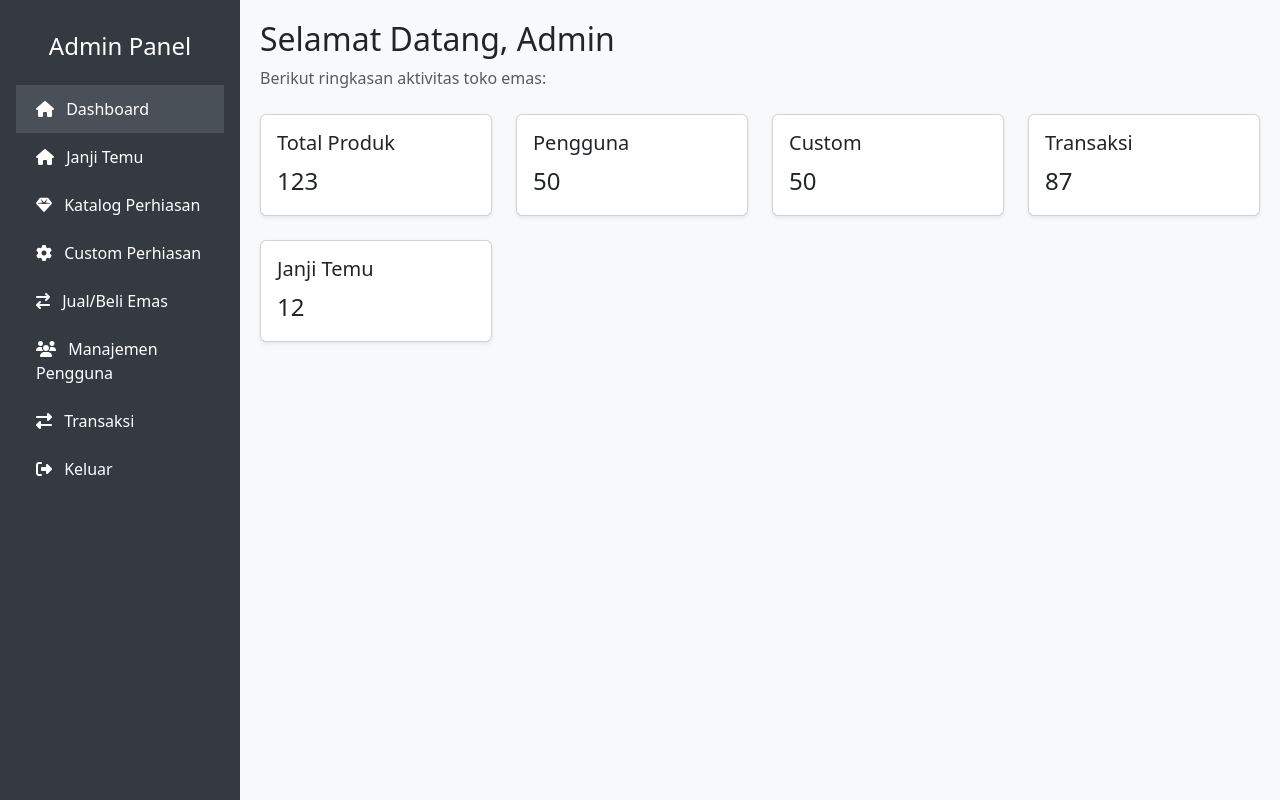
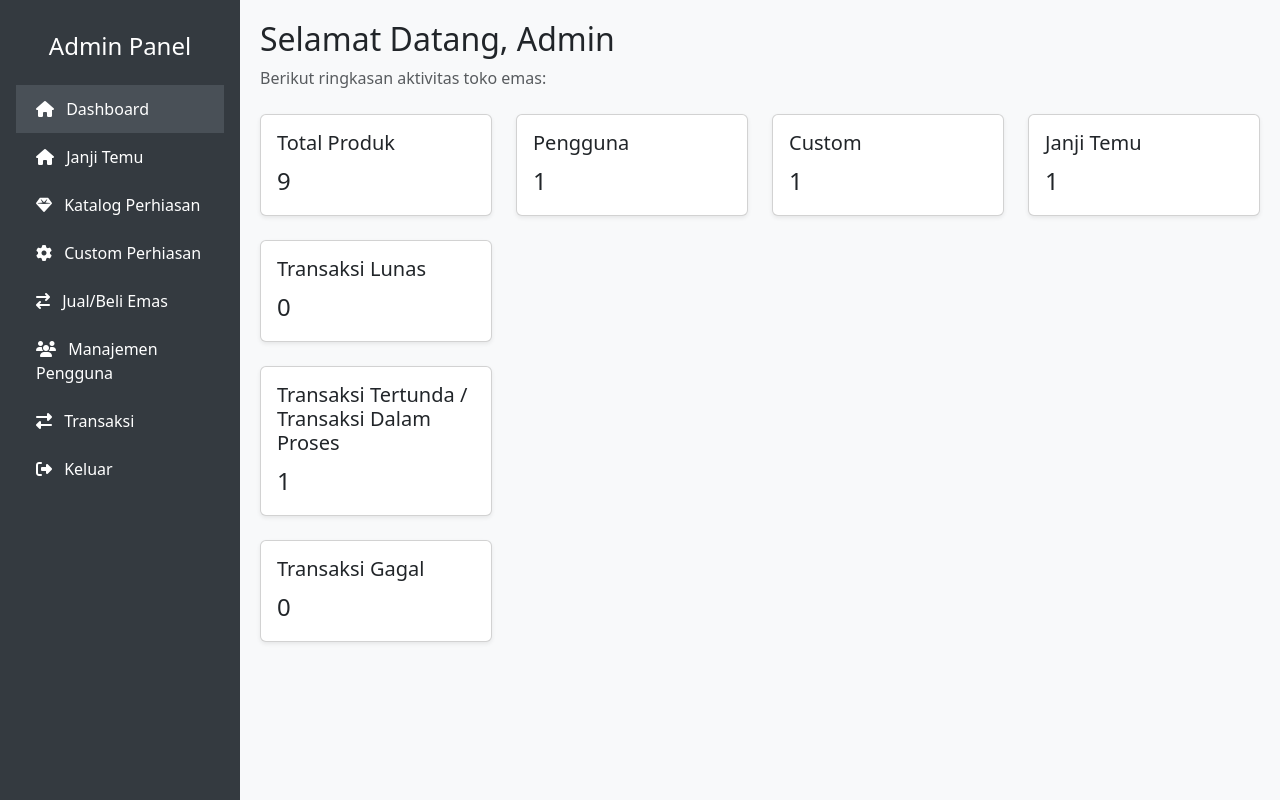
Before and after one commit to ArilPopon/FP_PEMWEB_KELOMPOK3, a PHP site: page /admin/dashboard.php in a window 1280 px wide. Run offline with PHP 8.4, Linux system fonts and the light colour scheme; a user stored in the database is signed in; data comes from the database, SQL or seed files in the repository; tables that the repository leaves empty hold one stand-in row (values such as "Sample post").

Commit message:
UPDATE: Automation Dashboard Admin from Database  (#5)
* updated sql

* Automation Dashboard Admin from Database

```diff
--- a/admin/dashboard.php
+++ b/admin/dashboard.php
@@ -2,8 +2,72 @@
 require_once 'middleware/admin_auth.php';
 include 'includes/header.php';
 include 'includes/sidebar.php';
+require_once './../config/database.php';
+
+function total_products($pdo) {
+    $query = "SELECT COUNT(*) FROM products";
+
+    $stmt = $pdo->prepare($query);
+    $stmt->execute();
+    $total_products = $stmt->fetchColumn();
+    return $total_products;
+};
+
+function pengguna($pdo) {
+    $query = 'SELECT COUNT(*) FROM users WHERE role LIKE "customer"';
+
+    $stmt = $pdo->prepare($query);
+    $stmt->execute();
+    $pengguna = $stmt->fetchColumn();
+    return $pengguna;
+};
+
+function custom($pdo) {
+    $query = "SELECT COUNT(*) FROM custom_orders";
+
+    $stmt = $pdo->prepare($query);
+    $stmt->execute();
+    $custom = $stmt->fetchColumn();
+    return $custom;
+};
+
+function paid_transactions($pdo) {
+    $query = "SELECT COUNT(*) FROM transactions WHERE status = 'paid'";
+
+    $stmt = $pdo->prepare($query);
+    $stmt->execute();
+    $paid_transactions = $stmt->fetchColumn();
+    return $paid_transactions;
+};
+
+function transactions_in_proses($pdo) {
+    $query = "SELECT COUNT(*) FROM transactions WHERE status = 'pending' OR status = 'shipped'";
+
+    $stmt = $pdo->prepare($query);
+    $stmt->execute();
+    $transactions_in_proses = $stmt->fetchColumn();
+    return $transactions_in_proses;
+};
+
+function failed_transactions($pdo) {
+    $query = "SELECT COUNT(*) FROM transactions WHERE status = 'cancelled'";
+
+    $stmt = $pdo->prepare($query);
+    $stmt->execute();
+    $failed_transactions = $stmt->fetchColumn();
+    return $failed_transactions;
+};
+
+function appointments($pdo) {
+    $query = "SELECT COUNT(*) FROM appointments WHERE status ='pending'";
+
+    $stmt = $pdo->prepare($query);
+    $stmt->execute();
+    $appointmens = $stmt->fetchColumn();
+    return $appointmens;
+};
+
 ?>
-
 <div class="content">
     <h2>Selamat Datang, Admin</h2>
     <p class="text-muted">Berikut ringkasan aktivitas toko emas:</p>
@@ -13,8 +77,7 @@ include 'includes/sidebar.php';
             <div class="card shadow-sm">
                 <div class="card-body">
                     <h5 class="card-title">Total Produk</h5>
-                    <p class="card-text fs-4"><?= 123
-                                                ?></p>
+                    <p class="card-text fs-4"><?php echo total_products($pdo); ?></p>
                 </div>
             </div>
         </div>
@@ -22,8 +85,7 @@ include 'includes/sidebar.php';
             <div class="card shadow-sm">
                 <div class="card-body">
                     <h5 class="card-title">Pengguna</h5>
-                    <p class="card-text fs-4"><?= 50
-                                                ?></p>
+                    <p class="card-text fs-4"><?php echo pengguna($pdo); ?></p>
                 </div>
             </div>
         </div>
@@ -31,17 +93,15 @@ include 'includes/sidebar.php';
             <div class="card shadow-sm">
                 <div class="card-body">
                     <h5 class="card-title">Custom</h5>
-                    <p class="card-text fs-4"><?= 50
-                                                ?></p>
+                    <p class="card-text fs-4"><?php echo custom($pdo); ?></p>
                 </div>
             </div>
         </div>
         <div class="col-md-3">
             <div class="card shadow-sm">
                 <div class="card-body">
-                    <h5 class="card-title">Transaksi</h5>
-                    <p class="card-text fs-4"><?= 87
-                                                ?></p>
+                    <h5 class="card-title">Janji Temu</h5>
+                    <p class="card-text fs-4"><?php echo appointments($pdo); ?></p>
                 </div>
             </div>
         </div>
@@ -50,9 +110,28 @@ include 'includes/sidebar.php';
         <div class="col-md-3">
             <div class="card shadow-sm">
                 <div class="card-body">
-                    <h5 class="card-title">Janji Temu</h5>
-                    <p class="card-text fs-4"><?= 12
-                                                ?></p>
+                    <h5 class="card-title">Transaksi Lunas</h5>
+                    <p class="card-text fs-4"><?php echo paid_transactions($pdo); ?></p>
+                </div>
+            </div>
+        </div>
+    </div>
+    <div class="row my-4">
+        <div class="col-md-3">
+            <div class="card shadow-sm">
+                <div class="card-body">
+                    <h5 class="card-title">Transaksi Tertunda / Transaksi Dalam Proses</h5>
+                    <p class="card-text fs-4"><?php echo transactions_in_proses($pdo); ?></p>
+                </div>
+            </div>
+        </div>
+    </div>
+    <div class="row my-4">
+        <div class="col-md-3">
+            <div class="card shadow-sm">
+                <div class="card-body">
+                    <h5 class="card-title">Transaksi Gagal</h5>
+                    <p class="card-text fs-4"><?php echo failed_transactions($pdo); ?></p>
                 </div>
             </div>
         </div>
```
